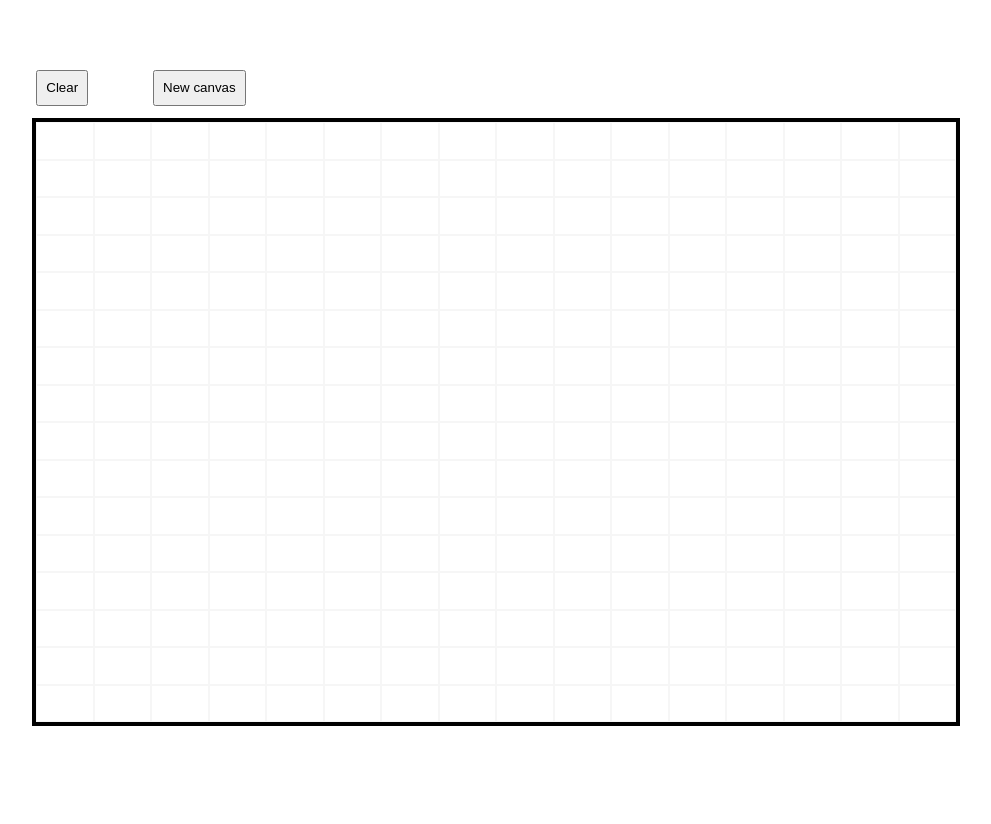
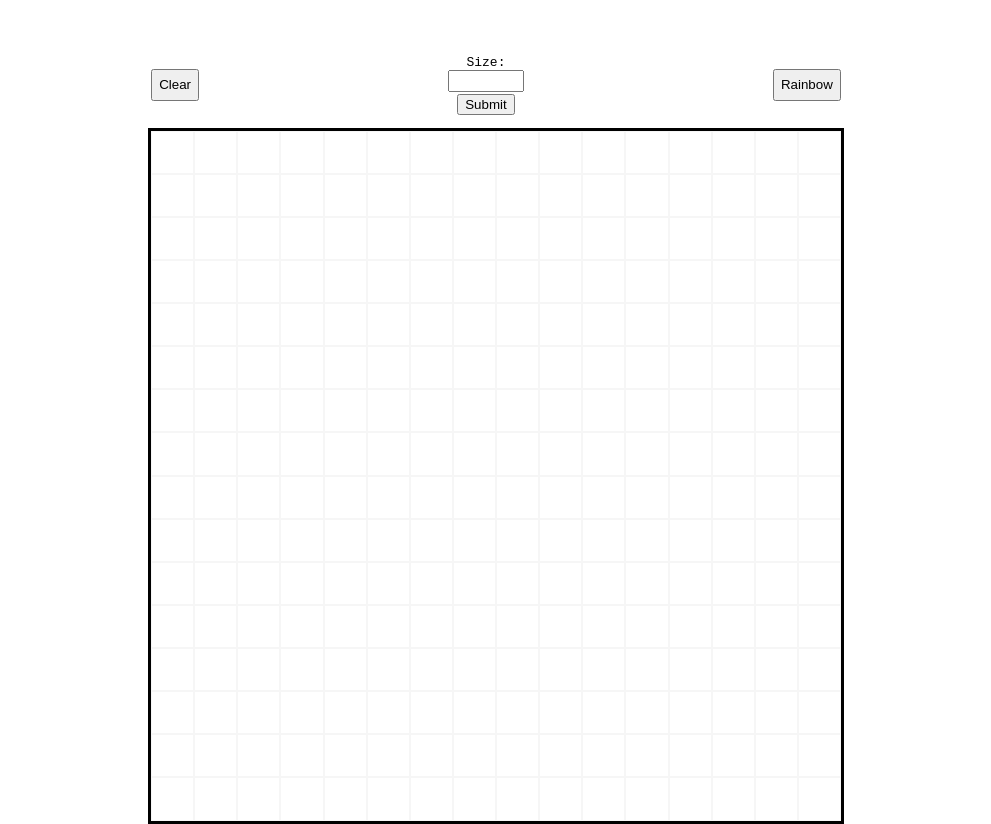
Before and after one commit to RannoL/Etch-a-Sketch, a plain HTML site: page index.html in a window 1280 px wide. Shown: the part 81-905 px from the top of the page, without its empty margins (144-1135 px from the left). Before the commit the page ends 807 px from the top, so only its background shows below. Drawn offline with Linux system fonts and the light colour scheme.

Commit message:
makeCanvas removes old grid before generating new, added text input for size and button for changeing color(not working)

```diff
--- a/index.html
+++ b/index.html
@@ -13,11 +13,19 @@
         <main>
             <div id= "buttons">
                 <button type= "button" id= "clearBtn" onclick= "clearCanvas()">Clear</button>
-                <button type= "button" id= "newBtn" onclick= "makeCanvas()">New canvas</button>
+
+                <form id= "options">
+                    <label for= 'size'>
+                        Size: <br>
+                    </label>
+                    <input type= "text" id= 'sizeInput'>
+                    <input type= "submit" id= "sizeSubmit" onclick= "makeCanvas()"></input>
+                </form>
+
+                <button type="button" id= 'color' onclick= 'changeColor()'>Rainbow</button>
             </div>
-            <div id="window">
-                <div id= "container">
-                </div>
+            <div id= "container">
+
             </div>
         </main>
 
--- a/script.js
+++ b/script.js
@@ -20,9 +20,17 @@ function clearCanvas(){
 }
 
 function makeCanvas(){
-    let size = prompt("Choose the pixel count.");
-    clearCanvas();
-    makeGrid(size,size);
+    let grid = document.querySelector('#container');
+    let size = parseInt(document.querySelector('#sizeInput').value);
+    if (size <= 0 || size > 64 || isNaN(size)){
+        alert("Size should be a number between 1-64");
+    }else{
+        /*  remove old grid */
+        grid.querySelectorAll('*').forEach(e => e.remove());
+        makeGrid(size,size);
+    }
+
+
 }
 
 makeGrid(16,16);
--- a/stylesheet.css
+++ b/stylesheet.css
@@ -12,6 +12,7 @@ html {
 
 body {
     font-size: 100%;
+    font-family: monospace;
 }
 
 header{
@@ -21,23 +22,37 @@ header{
 
 #buttons{
     display: flex;
-    justify-content: flex-start;
-    width: 920px;
+    width: 690px;
+    justify-content: space-between;
+    align-items: center;
     margin: 5% auto 0 auto;
 }
 
 button{
     padding: .9%;
-    margin-right: 7%;
 }
 
+#options {
+    display: flex;
+    flex-direction: column;
+    align-items: center;
+}
+
+#sizeInput{
+    width: 35%;
+    font-size: 90%;
+}
+
+#sizeSubmit {
+    margin-top: 1%;
+}
 
 #container {
     display: grid;
     grid-template-rows: repeat(var(--grid-rows), 1fr);
     grid-template-columns: repeat(var(--grid-cols), 1fr);
-    width: 920px;
-    height: 600px;
+    width: 690px;
+    height: 690px;
     border: 0.25em solid black;
     margin: 1% auto;
 }
@@ -47,5 +62,6 @@ button{
 }
 
 .hovered {
+    transition: .15s;
     background-color: rgb(22, 22, 22);
 }
```
